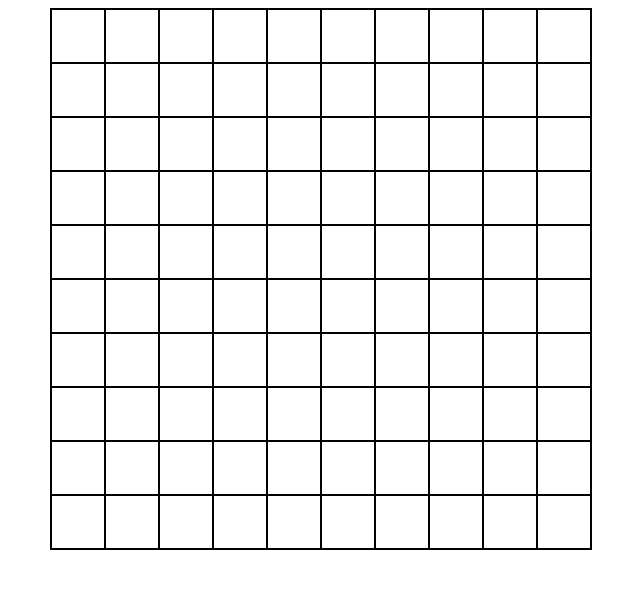
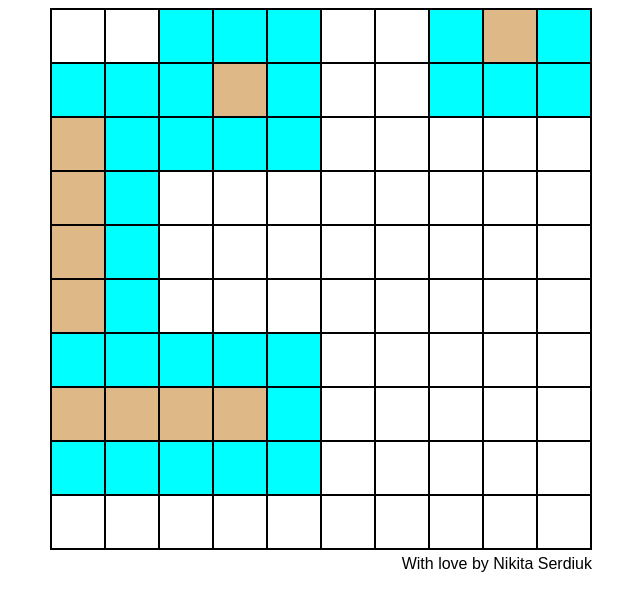
Before and after one commit to nihttoter-work/battleship, an Angular app: page / in a window 1280 px wide. Shown: the top 610 px of the page, without its empty margins (319-959 px from the left). Built offline with nearby package versions, Linux system fonts and the light colour scheme.

Commit message:
Added copy.

```diff
--- a/src/app/modules/battleship/components/square/square.component.html
+++ b/src/app/modules/battleship/components/square/square.component.html
@@ -1,4 +1,5 @@
 <div class="table-wrapper">
+  <div>
     <table cellspacing=0>
       <tr *ngFor="let row of rows">
         <ng-container *ngFor="let cell of cells">
@@ -12,3 +13,7 @@
       <button (click)="startGame()">Retry</button>
     </div>
   </div>
+  <div class="copyright">
+    With love by Nikita Serdiuk
+  </div>
+</div>
--- a/src/app/modules/battleship/components/square/square.component.scss
+++ b/src/app/modules/battleship/components/square/square.component.scss
@@ -2,6 +2,7 @@
   position: relative;
   margin: 0px auto;
   width: max-content;
+  font-family: sans-serif;
 
   table {
     border: 1px solid black;
@@ -38,4 +39,10 @@
       cursor: pointer;
     }
   }
+
+  .copyright {
+    margin-top: 5px;
+    text-align: right;
+    width: 100%;
+  }
 }
--- a/src/app/modules/battleship/components/square/square.component.ts
+++ b/src/app/modules/battleship/components/square/square.component.ts
@@ -77,7 +77,7 @@ export class SquareComponent implements OnInit {
   shoot(cell: Square) {
     this.userActions.shoot(this.square, this.ships, cell);
     this.score++;
-    this.gameIsOver = this.ships.every(ship => ship.shipState == 'killed')
+    this.gameIsOver = this.ships.every(ship => ship.shipState === 'killed')
   }
 
 }
--- a/src/environments/environment.ts
+++ b/src/environments/environment.ts
@@ -8,7 +8,7 @@ export const environment: IEnvironment = {
   production: false,
   squareWidth: 10,
   squareHeight: 10,
-  testMode: false,
+  testMode: true,
   ships: [
     {
       length: 4,
```
Lines whose indentation alone changed are shown as unchanged.
